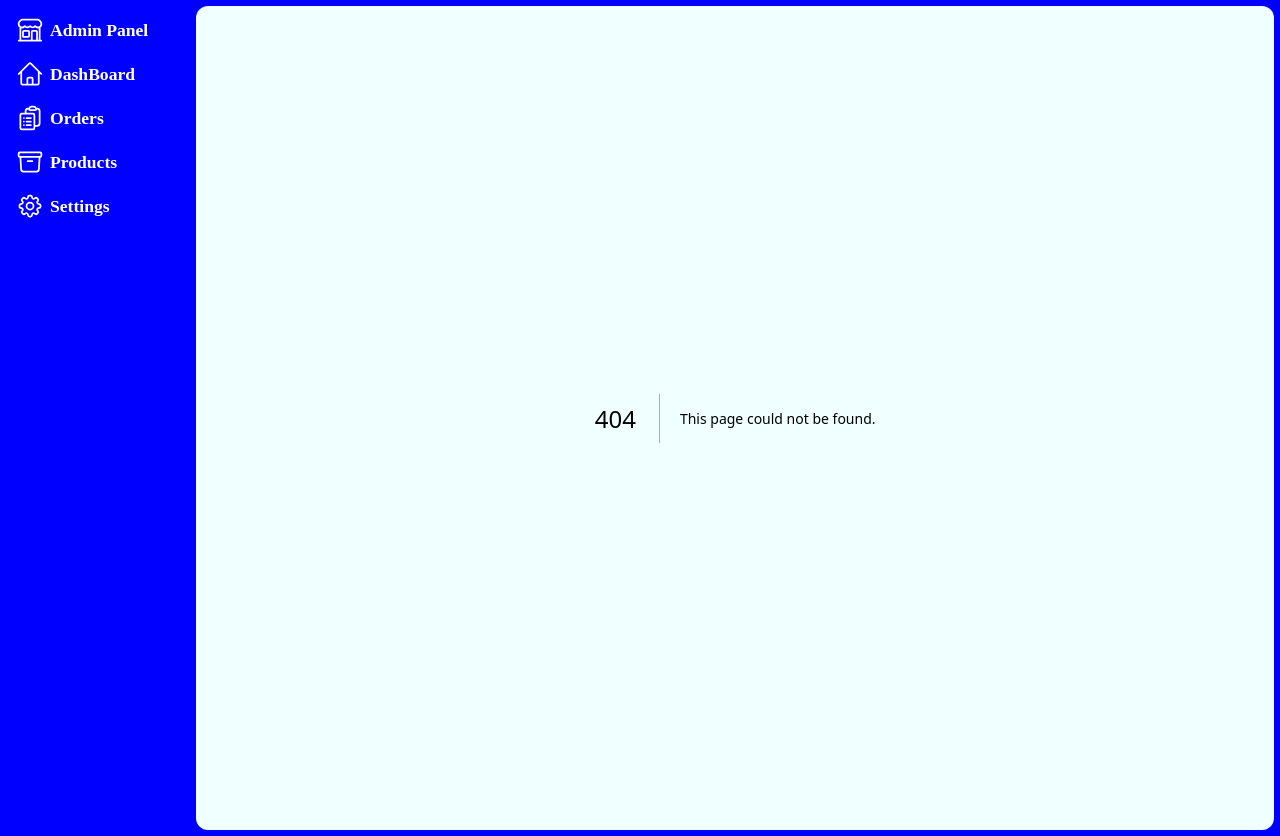
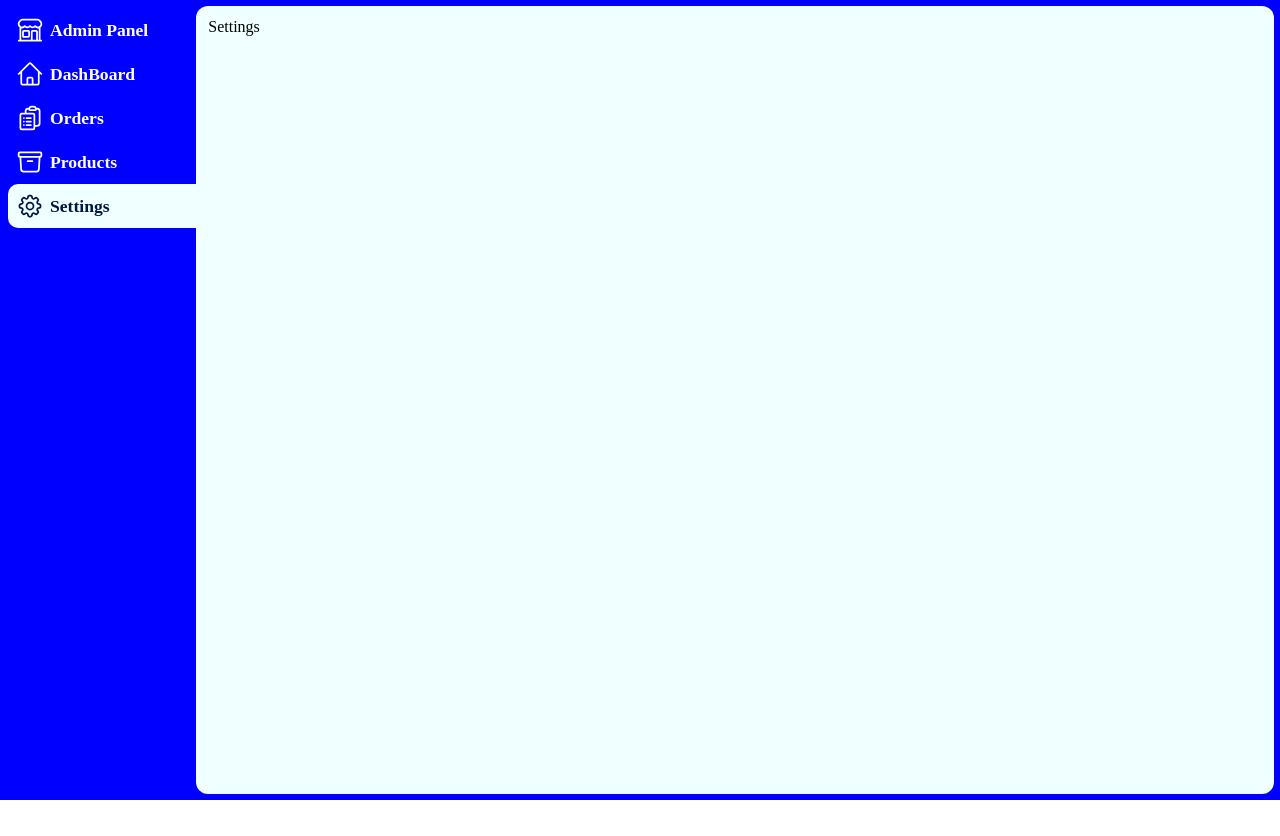
Before and after one commit to Sagar-Shetty21/Ecommerce-admin, a Next.js app: page /settings in a window 1280 px wide. Before the commit this address had no page. After the commit the page ends 800 px from the top, so only its background shows below. Built offline with nearby package versions, Linux system fonts and the light colour scheme.

Commit message:
css changes to buttons

```diff
--- a/src/app/components/Navbar.jsx
+++ b/src/app/components/Navbar.jsx
@@ -37,7 +37,7 @@ const Navbar = () => {
           </svg>
           <span>Products</span>
         </Link>
-        <Link href="/" className="nav-items">
+        <Link href="/settings" className={`nav-items ${pathname === '/settings' ? 'active-nav-item' : ''}`}>
           <svg xmlns="http://www.w3.org/2000/svg" fill="none" viewBox="0 0 24 24" stroke-width="1.5" stroke="currentColor" class="w-6 h-6">
             <path stroke-linecap="round" stroke-linejoin="round" d="M10.343 3.94c.09-.542.56-.94 1.11-.94h1.093c.55 0 1.02.398 1.11.94l.149.894c.07.424.384.764.78.93.398.164.855.142 1.205-.108l.737-.527a1.125 1.125 0 011.45.12l.773.774c.39.389.44 1.002.12 1.45l-.527.737c-.25.35-.272.806-.107 1.204.165.397.505.71.93.78l.893.15c.543.09.94.56.94 1.109v1.094c0 .55-.397 1.02-.94 1.11l-.893.149c-.425.07-.765.383-.93.78-.165.398-.143.854.107 1.204l.527.738c.32.447.269 1.06-.12 1.45l-.774.773a1.125 1.125 0 01-1.449.12l-.738-.527c-.35-.25-.806-.272-1.203-.107-.397.165-.71.505-.781.929l-.149.894c-.09.542-.56.94-1.11.94h-1.094c-.55 0-1.019-.398-1.11-.94l-.148-.894c-.071-.424-.384-.764-.781-.93-.398-.164-.854-.142-1.204.108l-.738.527c-.447.32-1.06.269-1.45-.12l-.773-.774a1.125 1.125 0 01-.12-1.45l.527-.737c.25-.35.273-.806.108-1.204-.165-.397-.505-.71-.93-.78l-.894-.15c-.542-.09-.94-.56-.94-1.109v-1.094c0-.55.398-1.02.94-1.11l.894-.149c.424-.07.765-.383.93-.78.165-.398.143-.854-.107-1.204l-.527-.738a1.125 1.125 0 01.12-1.45l.773-.773a1.125 1.125 0 011.45-.12l.737.527c.35.25.807.272 1.204.107.397-.165.71-.505.78-.929l.15-.894z" />
             <path stroke-linecap="round" stroke-linejoin="round" d="M15 12a3 3 0 11-6 0 3 3 0 016 0z" />
--- a/src/app/globals.css
+++ b/src/app/globals.css
@@ -59,9 +59,15 @@ a {
   border-radius: 12px;
   padding: 14px;
   border: none;
+  transition: background-color 0.3s, transform 0.2s;
 }
 .google-signin-btn:hover{
   background-color: rgb(88, 0, 146);
+  box-shadow: 0 0 0 3px rgba(52, 52, 52, 0.4);
+}
+.google-signin-btn:active{
+  background-color: rgb(27, 3, 43);
+  transform: translateY(2px);
 }
 
 
@@ -133,6 +139,16 @@ a {
   border-radius: 22px;
   padding: 4px;
   padding-right: 6px;
+  cursor: pointer;
+  transition: background-color 0.3s, transform 0.2s;
+}
+
+.dashboard-section > .profile-info:active{
+  transform: translateY(2px);
+}
+
+.dashboard-section > .profile-info{
+  box-shadow: 0 0 0 1px rgba(27, 27, 27, 0.4);
 }
 
 .dashboard-section > .profile-info > img {
--- a/src/app/page.js
+++ b/src/app/page.js
@@ -11,7 +11,7 @@ export default function Home() {
     return (
         <div className="dashboard-section">
           <h2>Hello, {session?.user?.name}!</h2>
-          <div className="profile-info">
+          <div className="profile-info" onClick={signOut}>
             <img src={session?.user?.image} alt="user image"/>
             {session?.user?.email}
           </div>
--- /dev/null
+++ b/src/app/settings/page.js
@@ -0,0 +1,9 @@
+import React from 'react'
+
+const Settings = () => {
+  return (
+    <div>Settings</div>
+  )
+}
+
+export default Settings
```
